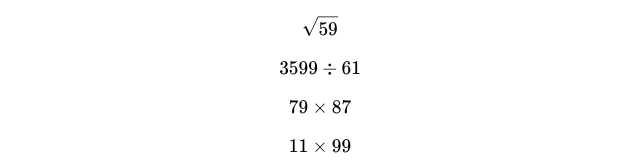
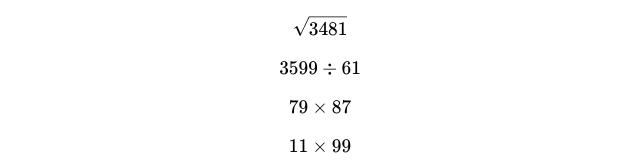
Before and after one commit to flaribbit/i-love-math, a Vue app: page / in a window 1280 px wide. Shown: the top 160 px of the page, without its empty margins (320-960 px from the left). Built offline with nearby package versions, Linux system fonts and the light colour scheme.

Commit message:
修复平方根出题有误问题

```diff
--- a/src/problems/06-sqrt.ts
+++ b/src/problems/06-sqrt.ts
@@ -3,7 +3,7 @@ import { randomInt } from "../utils";
 
 export default (): Problem => {
     const num1 = randomInt(0, 101);
-    let question = `\\sqrt{${num1}}`;
+    let question = `\\sqrt{${num1 * num1}}`;
     return {
         type: 0,
         question,
```
